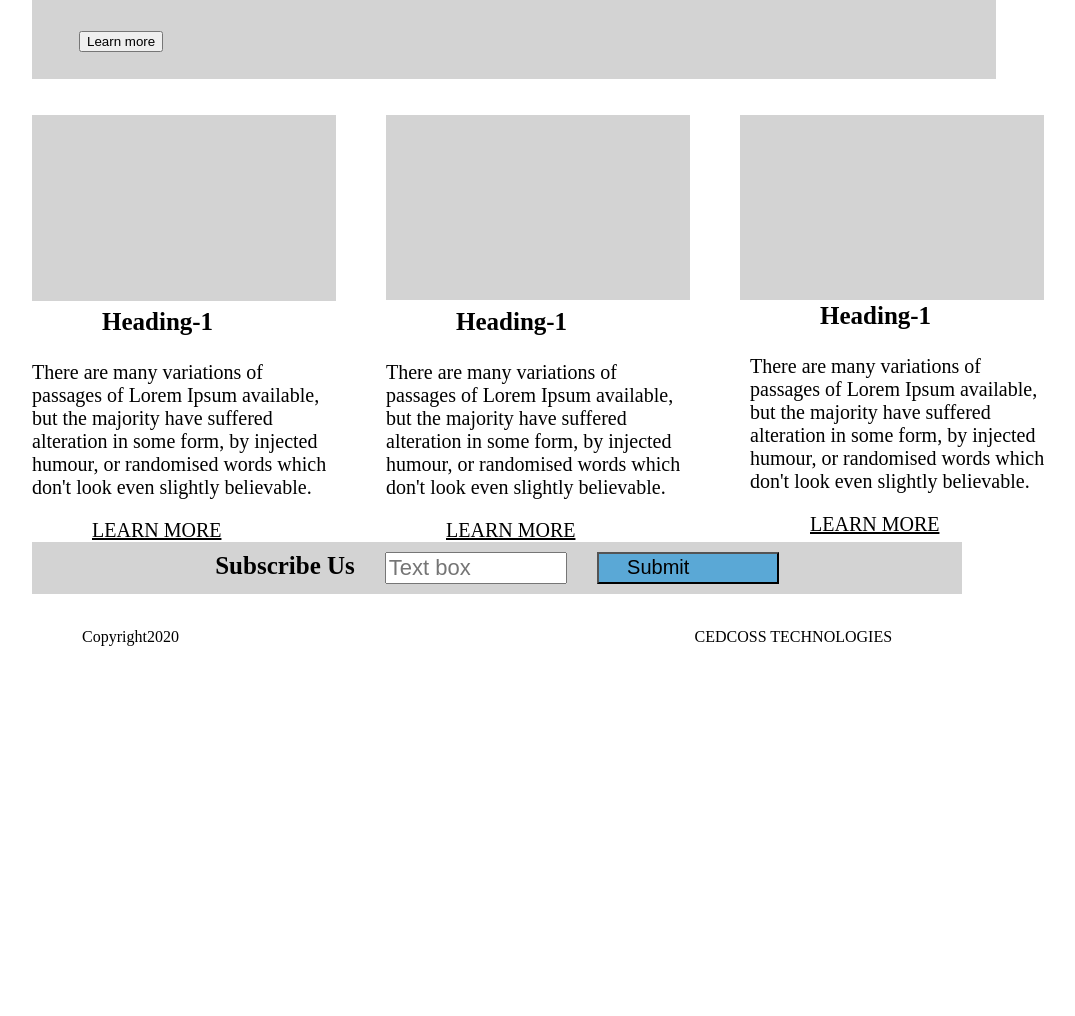
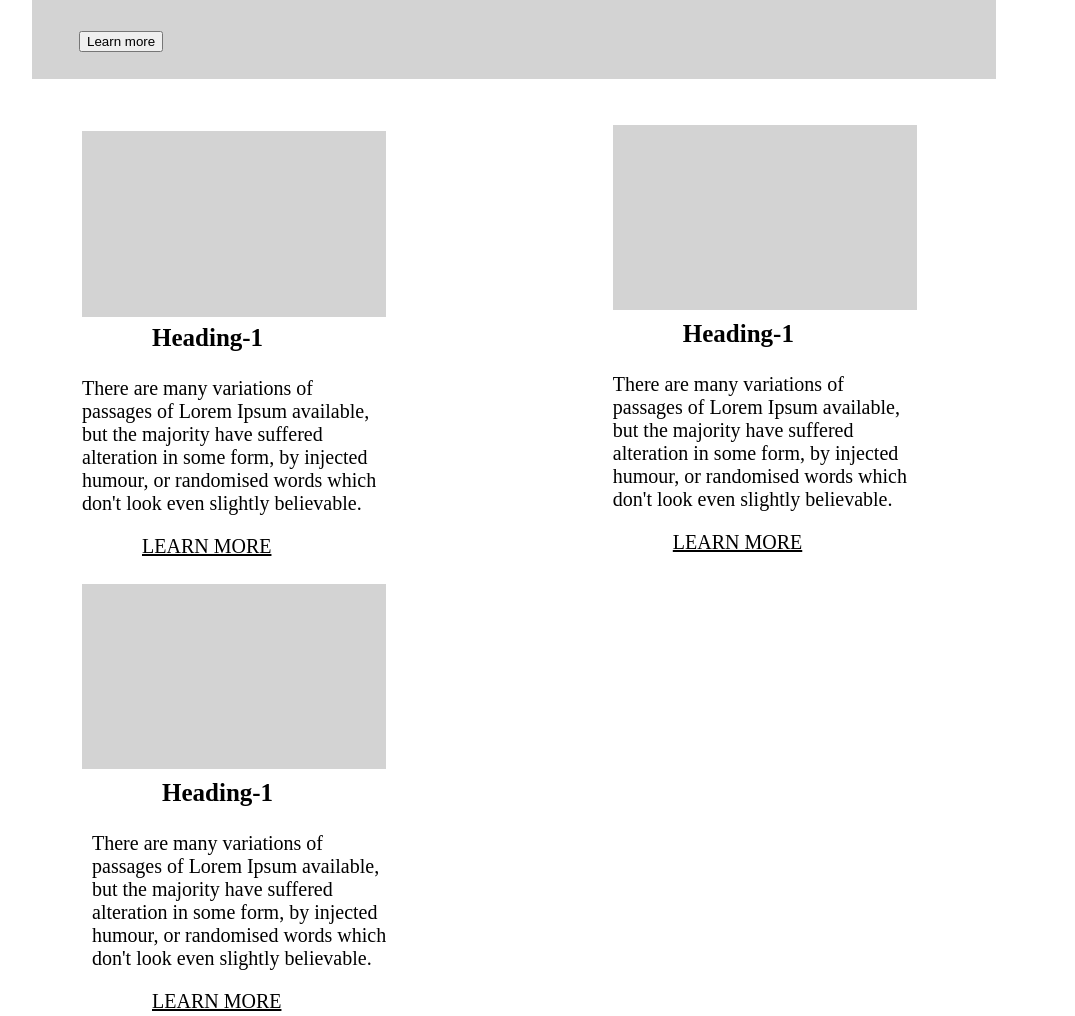
Before and after one commit to AshuKhattriCEDCOSS/Template-Assignment-3, a plain HTML site: page src/index.html in a window 1280 px wide. Shown: the part 374-1390 px from the top of the page, without its empty margins (26-1101 px from the left). Before the commit the page ends 1044 px from the top, so only its background shows below. Drawn offline with Linux system fonts and the light colour scheme.

Commit message:
finalresponse

```diff
--- a/src/index.html
+++ b/src/index.html
@@ -4,7 +4,7 @@
     <title>Template Sample</title>
   </head>
   <body>
-    <h5 id="abc" align="right">
+    <h5 id="abc" >
       <a href="">Products</a>&nbsp;&nbsp;&nbsp;&nbsp;<a href="">Solutions</a
       >&nbsp;&nbsp;&nbsp;&nbsp;<a href="">Company</a
       >&nbsp;&nbsp;&nbsp;&nbsp;&nbsp;&nbsp;&nbsp;&nbsp;&nbsp;&nbsp;&nbsp;&nbsp;&nbsp;&nbsp;&nbsp;&nbsp;&nbsp;&nbsp;&nbsp;&nbsp;&nbsp;&nbsp;&nbsp;&nbsp;&nbsp;&nbsp;&nbsp;
--- a/src/mycss.css
+++ b/src/mycss.css
@@ -8,6 +8,7 @@ a {
   }
   #abc {
     margin-right: 200px;
+    text-align:right;
   }
   #box1 {
     border: 2px solid lightgray;
@@ -43,6 +44,7 @@ a {
     font-size: 25px;
     font-weight: bold;
     margin-left: 120px;
+    margin-bottom: 20px;
   }
   #heading2 {
     float: left;
@@ -53,21 +55,26 @@ a {
     background-color: lightgray;
     width: 300px;
     padding-bottom: 165px;
+    margin-top: 10px;
+    margin-bottom: 10px;
     margin-left: 50px;
     float: left;
+    text-align:center;
   }
   #insidetext3 {
     font-size: 25px;
     font-weight: bold;
     margin-left: 130px;
   }
-  main {
-    /* width:72%; */
+  #main {
+     width:70%;
     margin-left: 50px;
     display: flex;
     justify-content: space-between;
     overflow:hidden;
-    margin-bottom:20px;
+    flex-wrap: wrap;
+    align-items: center;
+    /* margin-bottom:10px; */
   }
   #text1 {
     font-size: 20px;
@@ -81,29 +88,31 @@ a {
     font-size: 20;
     color: black;
     font-weight: normal;
-    margin-bottom:20px;
+
+
   }
    #bottomside {
     border: 10px solid lightgray;
     background-color: lightgray;
     width: 72%;
-    font-size: 25;
+    font-size: 18;
     font-weight: bold;
     margin-left: 50px;
     display: flex;
     justify-content:center;
+    flex-wrap: wrap;
 
-    margin-top:200px;
+    margin-top:20px;
   }
 
   input[type="text"] {
     font-size: 22;
-    width: 20%;
+    width: 250px;
     margin:0px 30px;
   }
   input[type="submit"] {
     background-color: rgb(90, 168, 214);
-    width: 20%;
+    width: 190px;;
     font-size: 20;
     text-align:left;
   }
@@ -112,6 +121,7 @@ a {
       justify-content: space-between;
       width: 72%;
       text-align:center;
+      flex-wrap: wrap;
 
 
   }
```
